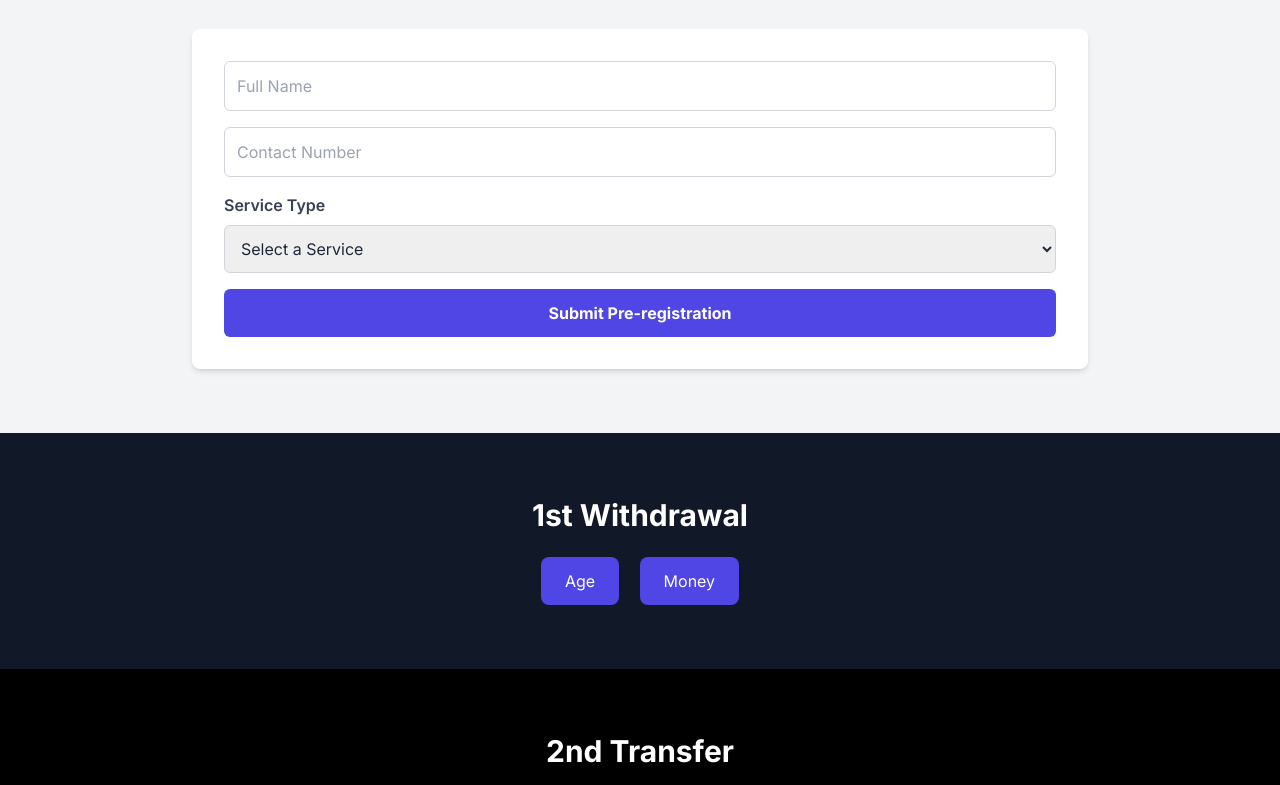
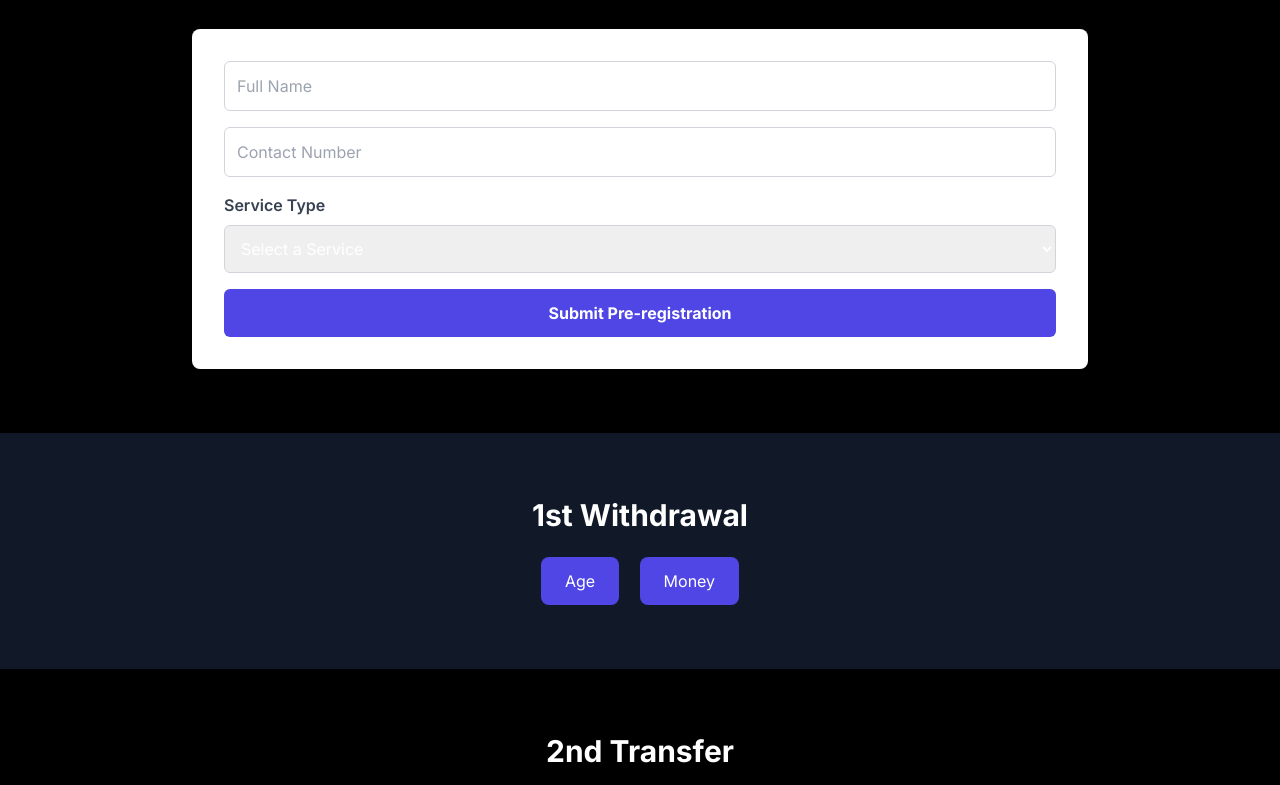
Before and after one commit to travelways000-max/csc-website, a plain HTML site: page index.html in a window 1280 px wide. Shown: the part 547-1332 px from the top of the page. Drawn offline with nearby package versions, Linux system fonts and the light colour scheme.

Commit message:
Update index.html

```diff
--- a/index.html
+++ b/index.html
@@ -9,12 +9,7 @@
     <link rel="preconnect" href="https://fonts.googleapis.com">
     <link rel="preconnect" href="https://fonts.gstatic.com" crossorigin>
     <link href="https://fonts.googleapis.com/css2?family=Inter:wght@400;500;600;700&display=swap" rel="stylesheet">
-    <style>
-        body {
-            font-family: 'Inter', sans-serif;
-            background-color: #f3f4f6;
-            color: #1f2937;
-        }
+
     <style>
     body {
         font-family: 'Inter', sans-serif;
```
